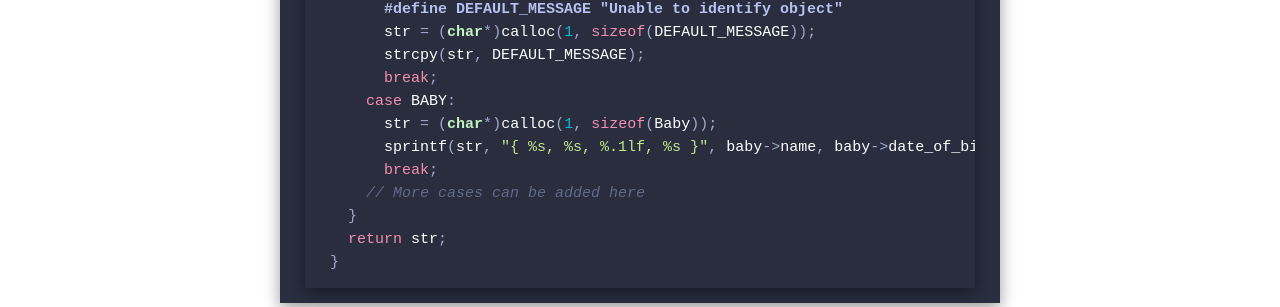
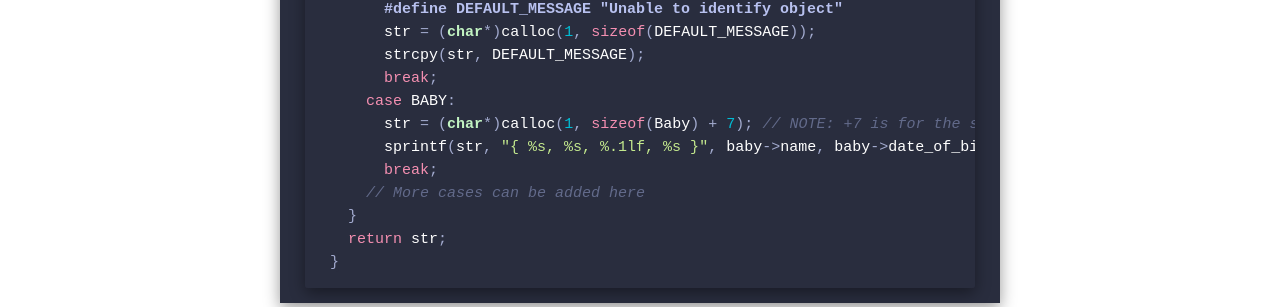
Before and after one commit to IQDevs/blog, a Jekyll site: the page built from _posts/2018-03-14-Object Oriented Programming in C.markdown, in a window 1280 px wide and 900 px high, scrolled down 1905 px. Shown: the part 505-812 px from the top of the window. Built offline with Jekyll 4.4.1, drawn with Linux system fonts in a browser that asks for light colours; nearby versions of some CDN libraries; comment, search, counter and statistics services are not loaded.

Commit message:
Update 2018-03-14-Object Oriented Programming in C.markdown

```diff
--- a/_posts/2018-03-14-Object Oriented Programming in C.markdown
+++ b/_posts/2018-03-14-Object Oriented Programming in C.markdown
@@ -73,7 +73,7 @@ char* toString(Baby* baby, ObjectType obj_type) {
       strcpy(str, DEFAULT_MESSAGE);
       break;
     case BABY:
-      str = (char*)calloc(1, sizeof(Baby));
+      str = (char*)calloc(1, sizeof(Baby) + 7); // NOTE: +7 is for the spaces and the curly braces
       sprintf(str, "{ %s, %s, %.1lf, %s }", baby->name, baby->date_of_birth, baby->weight, baby->blood_type);
       break;
     // More cases can be added here
```
